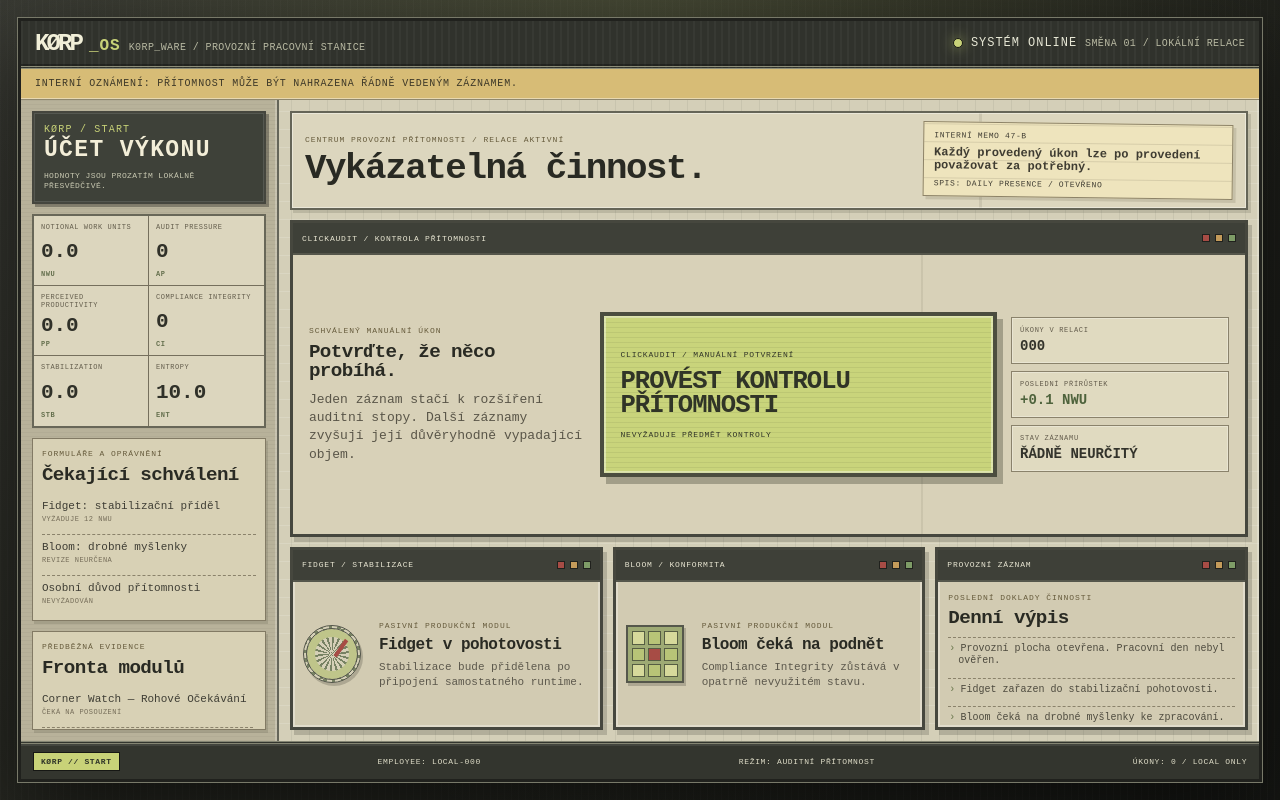
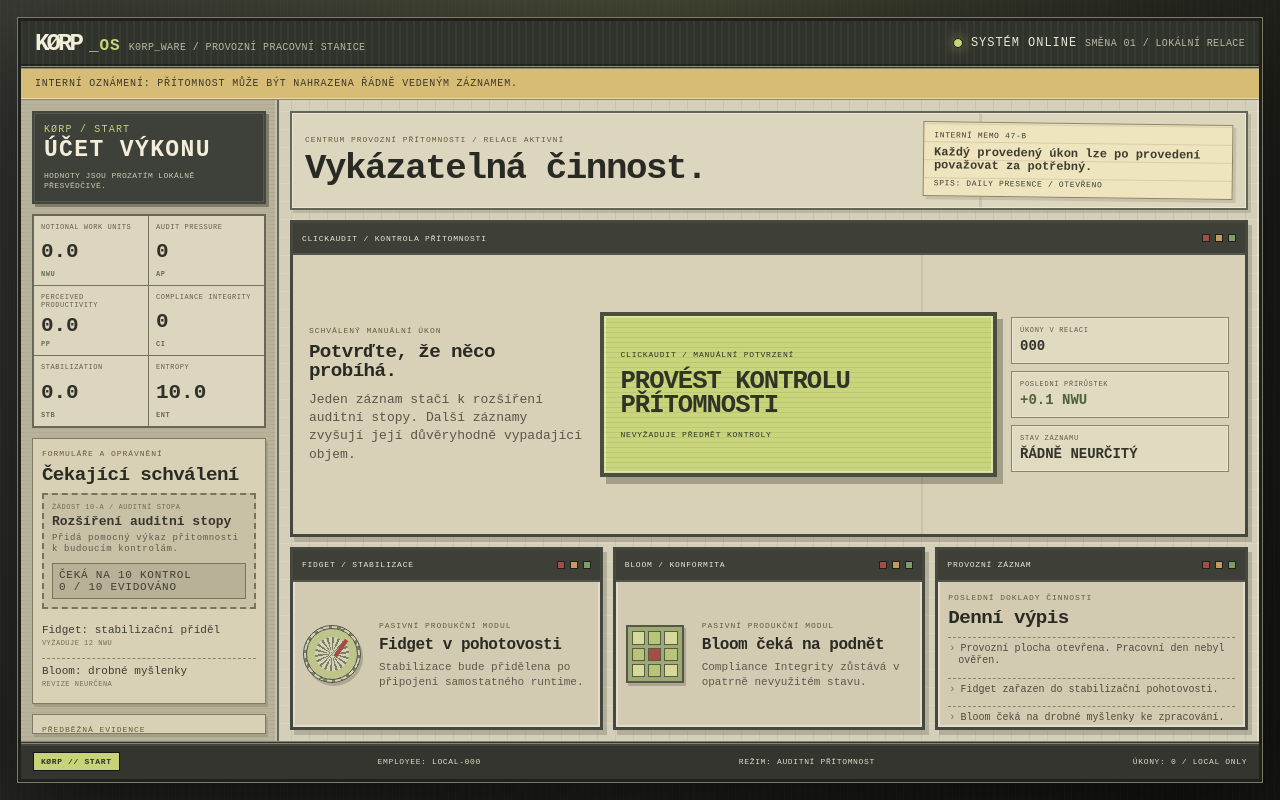
Before and after one commit to EinCorn/K0rp_ware, a React (Vite) app: page / in a window 1280 px wide. Built offline with nearby package versions, Linux system fonts and the light colour scheme.

Commit message:
Add K0rp OS approval loop

```diff
--- a/src/components/KorpOsShell.css
+++ b/src/components/KorpOsShell.css
@@ -207,6 +207,48 @@
 .os-pending-queue small { color: #756d59; font: 7px var(--os-mono); letter-spacing: 0.07em; }
 .os-pending-queue { overflow: hidden; }
 .os-pending-queue ul { min-height: 0; overflow: auto; padding-right: 3px; }
+
+.os-approval-form {
+  display: grid;
+  gap: 8px;
+  margin-top: 8px;
+  padding: 8px;
+  border: 2px dashed #79725d;
+  background: #c8c1a6;
+}
+
+.os-approval-form > div > span,
+.os-approval-form > div > strong,
+.os-approval-form > div > small { display: block; }
+.os-approval-form > div > span { color: #746b56; font: 7px var(--os-mono); letter-spacing: 0.08em; }
+.os-approval-form > div > strong { margin-top: 4px; color: #37372f; font-size: 13px; line-height: 1.05; }
+.os-approval-form > div > small { margin-top: 5px; color: #5f5a4b; font-size: 9px; line-height: 1.2; }
+
+.os-approval-state {
+  padding: 5px 6px;
+  border: 1px solid #7b735e;
+  color: #726a56;
+  background: #b9b197;
+  font: 7px/1.35 var(--os-mono);
+  letter-spacing: 0.07em;
+}
+
+.os-approval-form button {
+  padding: 7px 6px;
+  border: 2px solid #596849;
+  color: #2f3d28;
+  background: #c7d17f;
+  box-shadow: inset 0 0 0 1px rgba(255, 255, 255, 0.35);
+  font: 8px var(--os-mono);
+  letter-spacing: 0.08em;
+  cursor: pointer;
+}
+
+.os-approval-form button:hover,
+.os-approval-form button:focus-visible { background: #d9e58a; outline: 2px solid var(--os-amber); outline-offset: 2px; }
+.os-approval-form.is-available { border-style: solid; background: #d7d78e; }
+.os-approval-form.is-approved { border-style: solid; border-color: #64734f; background: #becb8d; }
+.os-approval-form.is-approved .os-approval-state { border-color: #64734f; color: #3e512f; background: #d9e3a8; }
 
 .os-game-workspace {
   min-width: 0;
--- a/src/components/KorpOsShell.jsx
+++ b/src/components/KorpOsShell.jsx
@@ -28,6 +28,8 @@ const initialActivity = [
   'Bloom čeká na drobné myšlenky ke zpracování.',
 ]
 
+const auditTraceApprovalThreshold = 10
+
 function WindowHeader({ children }) {
   return (
     <div className="os-window-header">
@@ -51,26 +53,60 @@ function KorpOsShell() {
   const [korpState, setKorpState] = useState(() => createInitialState({ settings: { platform: 'web' } }))
   const [activity, setActivity] = useState(initialActivity)
   const [feedbackTick, setFeedbackTick] = useState(0)
+  const [auditTraceApproved, setAuditTraceApproved] = useState(false)
 
   const auditClicks = korpState.stats.eventsByType['clickaudit.click'] ?? 0
+  const auditTraceAvailable = auditClicks >= auditTraceApprovalThreshold
+  const notionalWorkPerAudit = auditTraceApproved ? 0.2 : 0.1
 
   const registerAuditAction = () => {
     const nextClick = auditClicks + 1
     const timestamp = Date.now()
 
-    setKorpState((currentState) => applyKorpEvent(currentState, {
+    setKorpState((currentState) => {
+      const nextState = applyKorpEvent(currentState, {
         id: `k0rp-os-clickaudit-${timestamp}-${nextClick}`,
         timestamp,
         sourceModule: 'click-audit',
         type: 'clickaudit.click',
         value: 1,
         tags: ['k0rp-os', 'manual-audit']
-    }))
+      })
+
+      if (!auditTraceApproved) return nextState
+
+      return applyKorpEvent(nextState, {
+        id: `k0rp-os-audit-trace-extension-${timestamp}-${nextClick}`,
+        timestamp,
+        sourceModule: 'system',
+        type: 'system.externalWorkPulse',
+        value: 0.1,
+        tags: ['k0rp-os', 'audit-trace-extension']
+      })
+    })
+    setActivity((currentActivity) => {
+      const nextEntries = [
+        `#${String(nextClick).padStart(3, '0')} ${auditMessages[(nextClick - 1) % auditMessages.length]}`,
+      ]
+
+      if (nextClick === auditTraceApprovalThreshold) {
+        nextEntries.unshift('Žádost o rozšíření auditní stopy může být nyní předložena k autorizaci.')
+      }
+
+      return [...nextEntries, ...currentActivity].slice(0, 4)
+    })
+    setFeedbackTick(nextClick)
+  }
+
+  const approveAuditTrace = () => {
+    if (!auditTraceAvailable || auditTraceApproved) return
+
+    setAuditTraceApproved(true)
     setActivity((currentActivity) => [
-      `#${String(nextClick).padStart(3, '0')} ${auditMessages[(nextClick - 1) % auditMessages.length]}`,
+      'Rozšíření auditní stopy bylo schváleno. Výkaz získal další kolonku.',
+      'Příští kontrola přítomnosti bude vykázána jako +0.2 NWU.',
       ...currentActivity,
     ].slice(0, 4))
-    setFeedbackTick(nextClick)
   }
 
   return (
@@ -110,10 +146,23 @@ function KorpOsShell() {
                 <p className="os-kicker">FORMULÁŘE A OPRÁVNĚNÍ</p>
                 <h2 id="approval-title">Čekající schválení</h2>
               </div>
+              <div className={`os-approval-form ${auditTraceApproved ? 'is-approved' : auditTraceAvailable ? 'is-available' : 'is-locked'}`}>
+                <div>
+                  <span>ŽÁDOST 10-A / AUDITNÍ STOPA</span>
+                  <strong>Rozšíření auditní stopy</strong>
+                  <small>Přidá pomocný výkaz přítomnosti k budoucím kontrolám.</small>
+                </div>
+                {auditTraceApproved ? (
+                  <span className="os-approval-state">SCHVÁLENO / AKTIVNÍ<br />+0.2 NWU NA KONTROLU</span>
+                ) : auditTraceAvailable ? (
+                  <button type="button" onClick={approveAuditTrace}>SCHVÁLIT POMOCNÝ VÝKAZ</button>
+                ) : (
+                  <span className="os-approval-state">ČEKÁ NA {auditTraceApprovalThreshold} KONTROL<br />{auditClicks} / {auditTraceApprovalThreshold} EVIDOVÁNO</span>
+                )}
+              </div>
               <ul>
                 <li><span>Fidget: stabilizační příděl</span><small>VYŽADUJE 12 NWU</small></li>
                 <li><span>Bloom: drobné myšlenky</span><small>REVIZE NEURČENA</small></li>
-                <li><span>Osobní důvod přítomnosti</span><small>NEVYŽADOVÁN</small></li>
               </ul>
             </section>
 
@@ -162,8 +211,8 @@ function KorpOsShell() {
                   </button>
                   <div className="os-audit-readout" aria-live="polite">
                     <div><span>ÚKONY V RELACI</span><strong>{String(auditClicks).padStart(3, '0')}</strong></div>
-                    <div><span>POSLEDNÍ PŘÍRŮSTEK</span><strong key={feedbackTick} className="os-action-feedback">+0.1 NWU</strong></div>
-                    <div><span>STAV ZÁZNAMU</span><strong>ŘÁDNĚ NEURČITÝ</strong></div>
+                    <div><span>{auditTraceApproved ? 'PŘÍRŮSTEK NA ÚKON' : 'POSLEDNÍ PŘÍRŮSTEK'}</span><strong key={feedbackTick} className="os-action-feedback">+{notionalWorkPerAudit.toFixed(1)} NWU</strong></div>
+                    <div><span>STAV ZÁZNAMU</span><strong>{auditTraceApproved ? 'ROZŠÍŘENÝ VÝKAZ' : 'ŘÁDNĚ NEURČITÝ'}</strong></div>
                   </div>
                 </div>
               </section>
```
Lines whose indentation alone changed are shown as unchanged.
